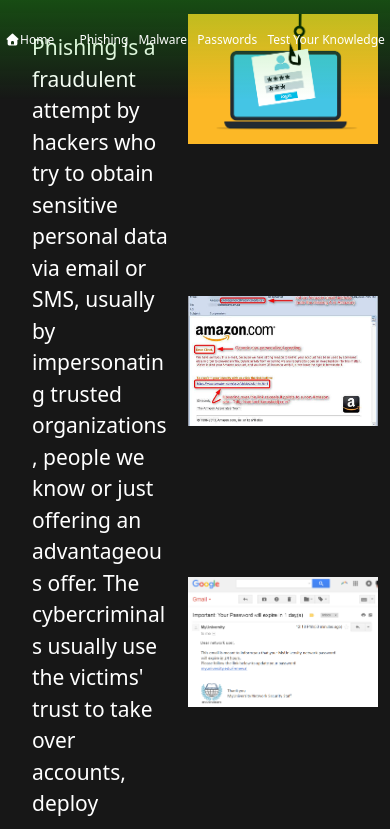
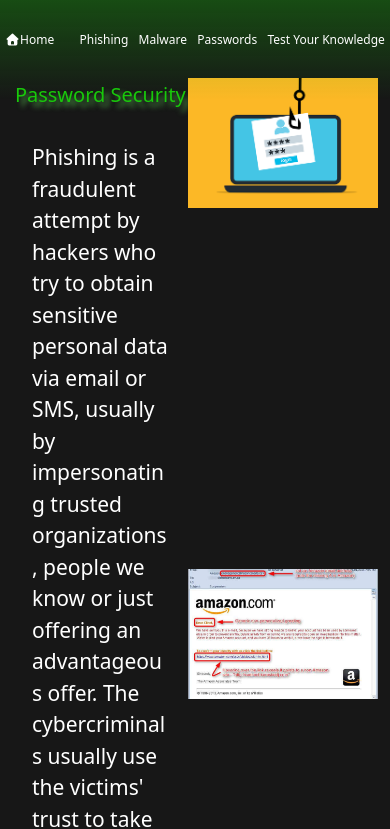
Before and after one commit to just-crow/CyberSecurityWebsite, a Next.js app: page /phishing in a window 390 px wide. Shown: the top 829 px of the page. Built offline with nearby package versions, Linux system fonts and the light colour scheme.

Commit message:
Implemented pages: homepage, phishing, passwords, fixed phone interface, added responsive titles, and utilized it on the phishing page

```diff
--- a/app/globals.css
+++ b/app/globals.css
@@ -114,6 +114,17 @@ code {
   font-family: "Courier New";
 }
 
+.title-resp {
+  font-size: max(2vw, 20px);
+  margin-top: 4vw;
+}
+
+@media only screen and (max-width: 1290px) {
+  .title-resp {
+    margin-top: max(6vw, 80px);
+  }
+}
+
 @media only screen and (max-width: 1040px) {
   .godeeper {
     display: block;
--- a/app/password_security/page.tsx
+++ b/app/password_security/page.tsx
@@ -48,7 +48,7 @@ One of the largest password exposures was the Yahoo data breach in 2013. Hackers
         </div>
         <hr/>
         <h1 className="info-text">There are certain rules that build an uncrackable password. It should contain at least 12 characters, with a combination of lowercase letters, uppercase letters, numbers and symbols. It is recommended to use a memorable phrase that would be easy for you to remember, but hard for others to guess, for example “BlueTiger!Sun23”.</h1>
-        <h1 className="info-text">It is crucial to check the security of your password. That can be done through the site called <a className="text-blue-400" href="https://haveibeenpwned.com/.">“HaveIBeenPwned“</a>, or accesing the integrated tool below</h1>
+        <h1 className="info-text">It is crucial to check the security of your password. That can be done through the site called <a className="text-blue-400" href="https://haveibeenpwned.com/." target="_blank">“HaveIBeenPwned“</a>, or accesing the integrated tool below</h1>
         <h1 className="w-fit mx-auto text-2xl text-white mb-3">Password Integrity Checker</h1>
         <PasswordChecker/>
         </>
--- a/app/phishing/page.tsx
+++ b/app/phishing/page.tsx
@@ -5,8 +5,11 @@ export default function PhishingPage() {
     return (
         <>
             <Navbar></Navbar>
+
             <div className="flex flex-row gap-150 items-center min-h-screen h-fit">
                 <div>
+                    <h1 className="w-fit mx-auto title-resp color-green cygreen spread">Password Security</h1>
+
                     <h1 className="info-text max-w-[35vw] break-text">Phishing is a fraudulent attempt by hackers who try to obtain sensitive personal data via email or SMS, usually by impersonating trusted organizations, people we know or just offering an advantageous offer. The cybercriminals usually use the victims' trust to take over accounts, deploy ransomware attacks, etc. Here are the tactics used to make the scams look eligible:</h1>
 
                     <hr className="text-gray-600 mx-5"/>
@@ -19,7 +22,7 @@ export default function PhishingPage() {
                     </ul>
                 </div>
 
-                <div className="grid grid-cols-1 content-between h-[250vw] absolute right-[3vw] top-[3.6vw] sm:h-fit sm:gap-4 sm:grid-cols-2">
+                <div className="grid grid-cols-1 content-between h-[190%] absolute right-[3vw] top-[20vw] sm:top-[8.5vw] sm:h-fit sm:gap-4 sm:grid-cols-2">
                     <div className="phimage-container">
                         <img className="phimage" src="/images/phishing/img1.png" alt="img1" />
                     </div>
```
